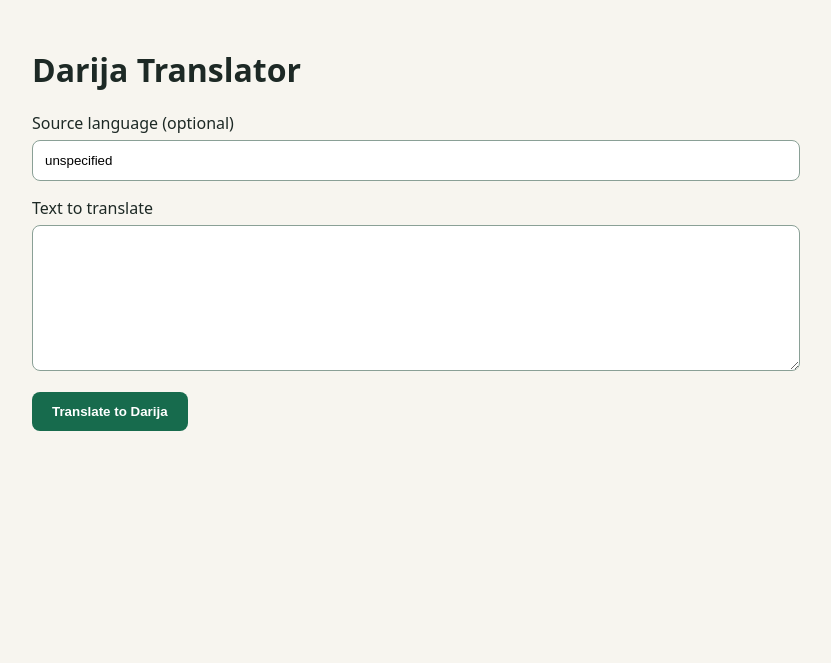
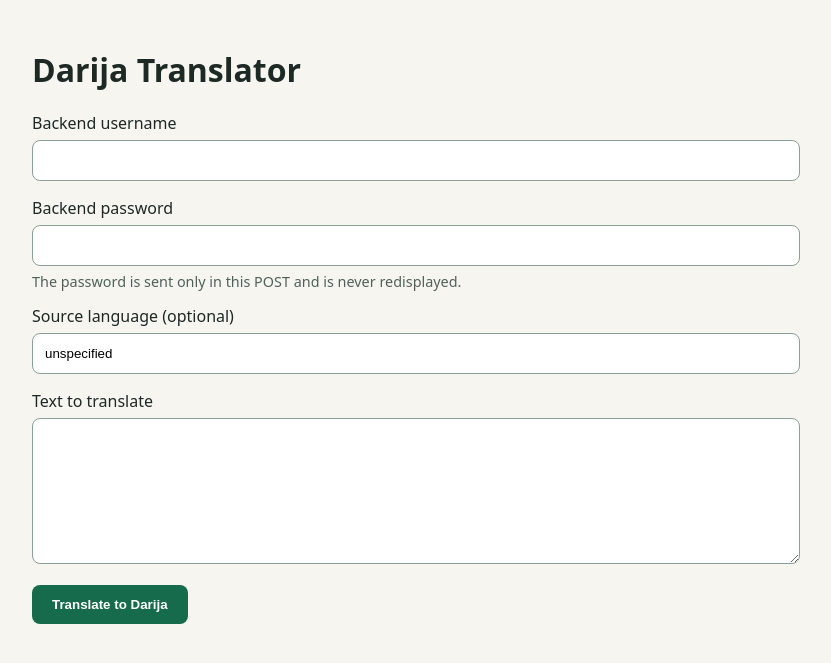
Before and after one commit to BadrTechie/darija-translator, a PHP site: page / in a window 1280 px wide. Shown: the top 663 px of the page, without its empty margins (224-1055 px from the left). Run offline with PHP 8.4, Linux system fonts and the light colour scheme.

Commit message:
feat: complete authenticated PHP translation form

```diff
--- a/clients/php/index.php
+++ b/clients/php/index.php
@@ -1,22 +1,28 @@
 <?php
 declare(strict_types=1);
 
+header('Cache-Control: no-store');
+header('Referrer-Policy: no-referrer');
+
 $translation = '';
 $error = '';
-$text = $_POST['text'] ?? '';
-$sourceLanguage = $_POST['sourceLanguage'] ?? 'unspecified';
+$text = (string) ($_POST['text'] ?? '');
+$sourceLanguage = (string) ($_POST['sourceLanguage'] ?? 'unspecified');
+$username = (string) ($_POST['username'] ?? '');
+$password = (string) ($_POST['password'] ?? '');
+$backendUrl = rtrim(trim((string) (getenv('TRANSLATOR_BACKEND_URL') ?: 'http://localhost:9080')), '/');
 
 if ($_SERVER['REQUEST_METHOD'] === 'POST') {
     if (trim($text) === '') {
         $error = 'Text is required.';
+    } elseif (trim($username) === '' || $password === '') {
+        $error = 'Backend username and password are required.';
+    } elseif (!isHttpUrl($backendUrl)) {
+        $error = 'TRANSLATOR_BACKEND_URL must be a valid HTTP or HTTPS URL.';
+    } elseif (!filter_var(ini_get('allow_url_fopen'), FILTER_VALIDATE_BOOLEAN)) {
+        $error = 'This PHP installation must enable allow_url_fopen.';
     } else {
-        $backendUrl = rtrim((string) getenv('TRANSLATOR_BACKEND_URL'), '/');
-        $username = (string) getenv('TRANSLATOR_USERNAME');
-        $password = (string) getenv('TRANSLATOR_PASSWORD');
-
-        if ($backendUrl === '' || $username === '' || $password === '') {
-            $error = 'Configure TRANSLATOR_BACKEND_URL, TRANSLATOR_USERNAME, and TRANSLATOR_PASSWORD.';
-        } else {
+        try {
             $payload = json_encode(
                 ['text' => $text, 'sourceLanguage' => $sourceLanguage],
                 JSON_UNESCAPED_UNICODE | JSON_THROW_ON_ERROR
@@ -33,27 +39,86 @@ if ($_SERVER['REQUEST_METHOD'] === 'POST') {
                 'ignore_errors' => true,
             ]]);
 
+            // The password stays in this server-side request header. It is never
+            // added to a URL, logged by this client, or rendered back into HTML.
+            $http_response_header = [];
             $body = @file_get_contents($backendUrl . '/api/translate', false, $context);
-            $statusLine = $http_response_header[0] ?? '';
-            preg_match('/\s(\d{3})\s/', $statusLine, $matches);
-            $status = isset($matches[1]) ? (int) $matches[1] : 0;
-            $data = is_string($body) ? json_decode($body, true) : null;
+            $status = responseStatus($http_response_header);
+            $data = decodeResponse($body);
 
-            if ($status >= 200 && $status < 300 && is_string($data['translation'] ?? null)) {
-                $translation = trim($data['translation']);
-                if ($translation === '') {
-                    $error = "Backend returned an empty 'translation' field.";
+            if ($status >= 200 && $status < 300) {
+                $candidate = $data['translation'] ?? null;
+                if (!is_string($candidate) || trim($candidate) === '') {
+                    $error = "The backend returned no usable 'translation' field.";
+                } else {
+                    $translation = trim($candidate);
                 }
-            } elseif (is_array($data) && is_string($data['message'] ?? null)) {
-                $error = 'Backend error' . ($status ? " (HTTP $status)" : '') . ': ' . $data['message'];
             } else {
-                $error = $status ? "Backend returned HTTP $status." : 'Could not reach the backend.';
+                $error = backendError($status, $data);
             }
+        } catch (JsonException $exception) {
+            $error = 'Could not encode the request as UTF-8 JSON.';
         }
     }
 }
 
-function html(string $value): string {
+// Do not retain the submitted password while rendering the response.
+$password = '';
+
+/** @param string[] $responseHeaders */
+function responseStatus(array $responseHeaders): int
+{
+    $statusLine = $responseHeaders[0] ?? '';
+    return preg_match('/\s(\d{3})(?:\s|$)/', $statusLine, $matches) === 1
+        ? (int) $matches[1]
+        : 0;
+}
+
+/** @return array<string, mixed> */
+function decodeResponse(string|false $body): array
+{
+    if (!is_string($body) || trim($body) === '') {
+        return [];
+    }
+
+    try {
+        $data = json_decode($body, true, 512, JSON_THROW_ON_ERROR);
+        return is_array($data) ? $data : [];
+    } catch (JsonException $exception) {
+        return [];
+    }
+}
+
+/** @param array<string, mixed> $data */
+function backendError(int $status, array $data): string
+{
+    $message = is_string($data['message'] ?? null) ? trim($data['message']) : '';
+
+    return match ($status) {
+        0 => 'Could not reach the translation backend. Check that Liberty is running and the backend URL is correct.',
+        400 => $message !== '' ? 'Invalid request: ' . $message : 'The backend rejected the submitted text.',
+        401, 403 => 'The backend rejected those credentials. Check the username and password.',
+        502, 503, 504 => $message !== ''
+            ? 'Translation provider error: ' . $message
+            : "The translation provider is unavailable (HTTP $status). Try again.",
+        default => $message !== ''
+            ? "Backend error (HTTP $status): $message"
+            : "The backend returned HTTP $status.",
+    };
+}
+
+function isHttpUrl(string $url): bool
+{
+    if (filter_var($url, FILTER_VALIDATE_URL) === false) {
+        return false;
+    }
+
+    $scheme = strtolower((string) parse_url($url, PHP_URL_SCHEME));
+    return $scheme === 'http' || $scheme === 'https';
+}
+
+function html(string $value): string
+{
     return htmlspecialchars($value, ENT_QUOTES | ENT_SUBSTITUTE, 'UTF-8');
 }
 ?>
@@ -67,6 +132,7 @@ function html(string $value): string {
         body { font-family: system-ui, sans-serif; max-width: 48rem; margin: 3rem auto; padding: 0 1rem; background: #f7f5ef; color: #1d2925; }
         textarea, input { width: 100%; box-sizing: border-box; padding: .75rem; margin: .35rem 0 1rem; border: 1px solid #8aa096; border-radius: .5rem; }
         button { background: #176b4d; color: white; border: 0; border-radius: .5rem; padding: .75rem 1.25rem; font-weight: 700; }
+        .hint { margin-top: -.6rem; color: #4f625a; font-size: .9rem; }
         .result, .error { margin-top: 1.5rem; padding: 1rem; border-radius: .5rem; }
         .result { background: white; border-inline-start: .3rem solid #176b4d; font-size: 1.25rem; }
         .error { background: #ffe8e6; color: #8b1e18; }
@@ -74,7 +140,12 @@ function html(string $value): string {
 </head>
 <body>
 <h1>Darija Translator</h1>
-<form method="post">
+<form method="post" action="" accept-charset="UTF-8">
+    <label for="username">Backend username</label>
+    <input id="username" name="username" autocomplete="username" required value="<?= html($username) ?>">
+    <label for="password">Backend password</label>
+    <input id="password" name="password" type="password" autocomplete="current-password" required>
+    <p class="hint">The password is sent only in this POST and is never redisplayed.</p>
     <label for="sourceLanguage">Source language (optional)</label>
     <input id="sourceLanguage" name="sourceLanguage" value="<?= html($sourceLanguage) ?>">
     <label for="text">Text to translate</label>
@@ -82,7 +153,7 @@ function html(string $value): string {
     <button type="submit">Translate to Darija</button>
 </form>
 <?php if ($translation !== ''): ?>
-    <section class="result" aria-live="polite" dir="rtl"><?= nl2br(html($translation)) ?></section>
+    <section class="result" aria-live="polite" lang="ar" dir="rtl"><?= nl2br(html($translation), false) ?></section>
 <?php endif; ?>
 <?php if ($error !== ''): ?>
     <section class="error" role="alert"><?= html($error) ?></section>
```
Also changed, not shown: docs/stage-verification.md (+9 -0 lines), docs/verification.md (+2 -2 lines), README.md.
